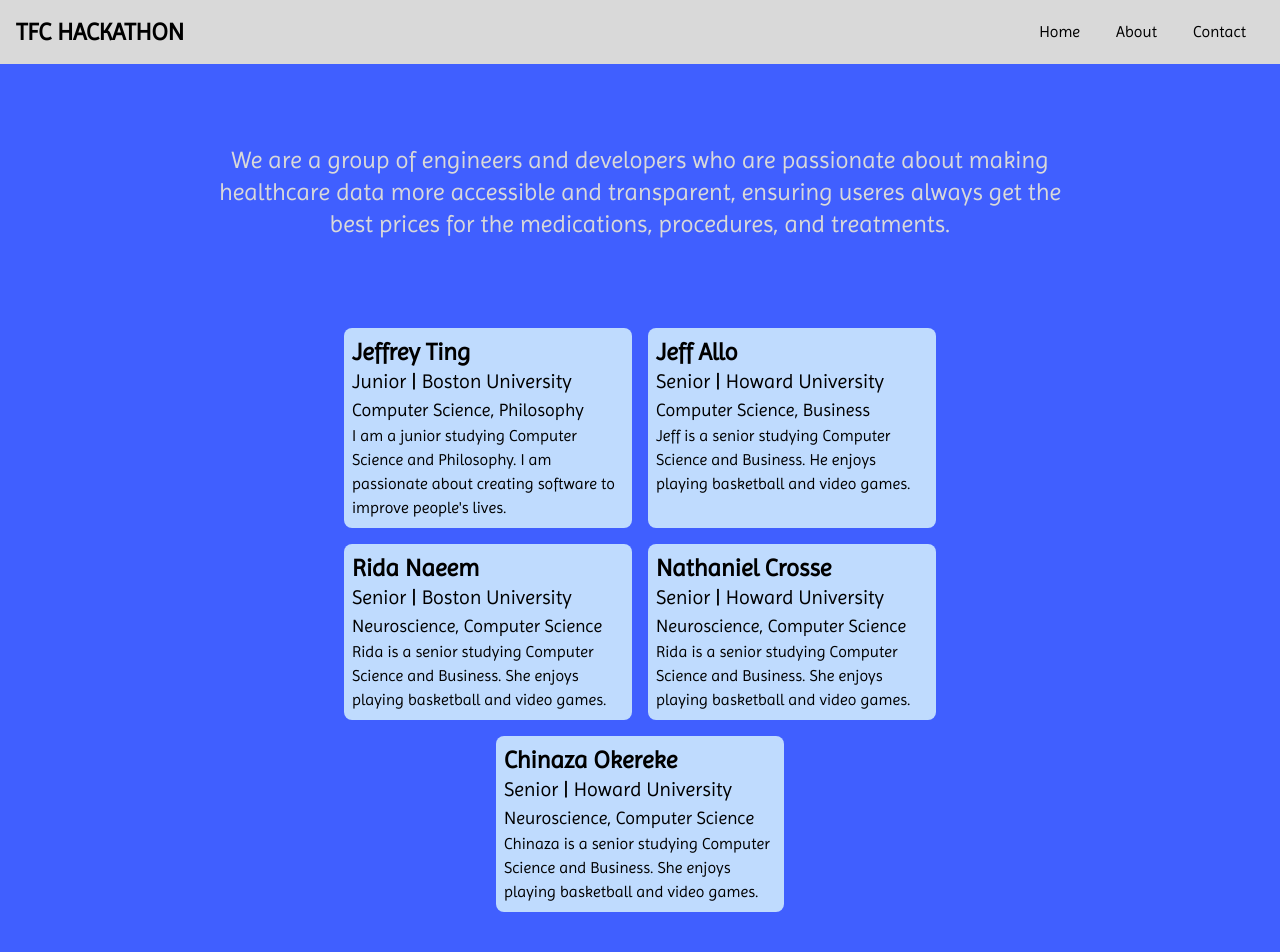
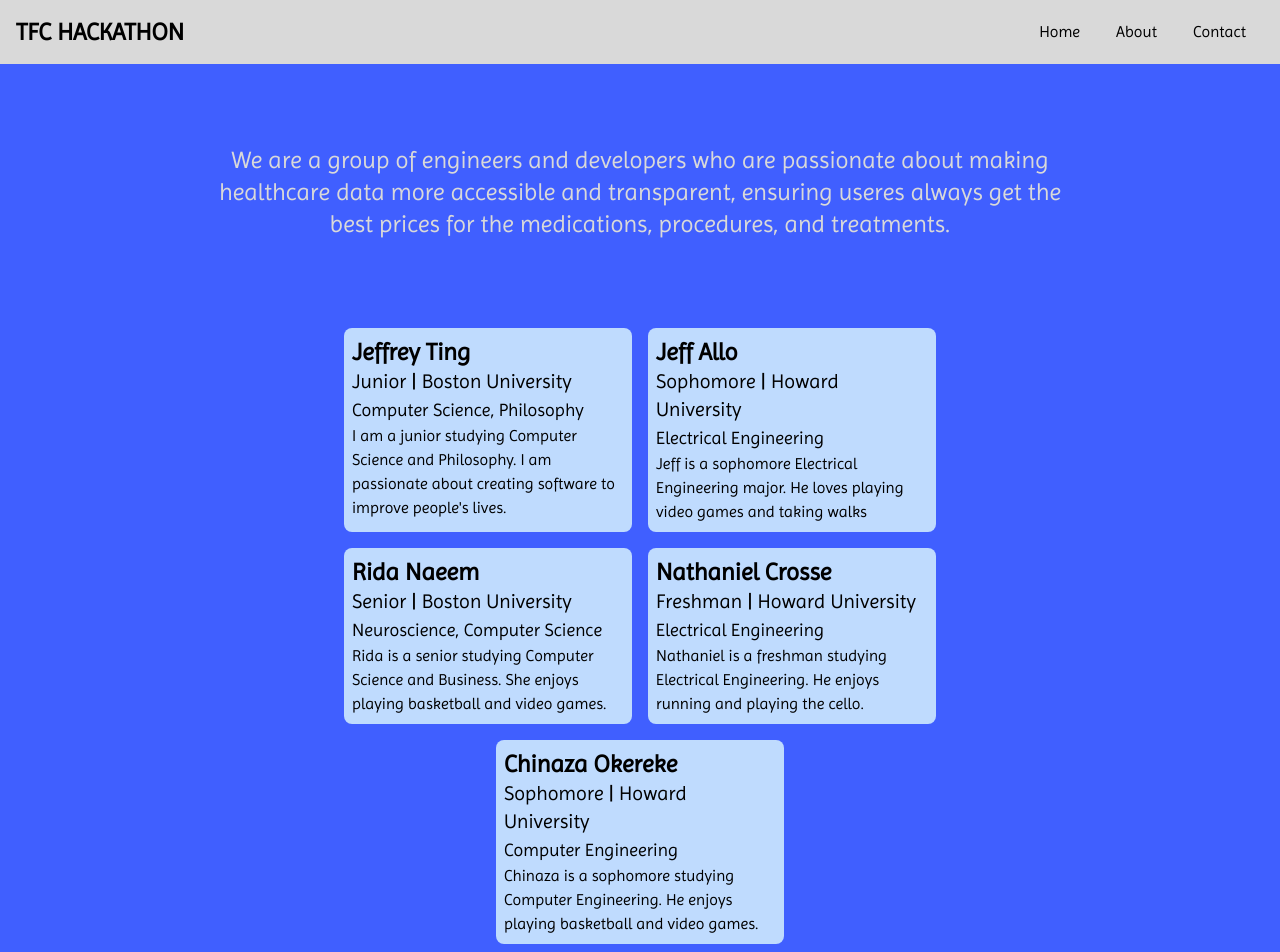
Before and after one commit to KingTingTheGreat/tfc-hackathon, a Next.js app: page /about in a window 1280 px wide. Before the commit the page ends 920 px from the top, so only its background shows below. Built offline with nearby package versions, Linux system fonts and the light colour scheme.

Commit message:
Edited about information

```diff
--- a/app/about/page.tsx
+++ b/app/about/page.tsx
@@ -12,9 +12,9 @@ const team: TeamMember[] = [
 	{
 		name: "Jeff Allo",
 		description:
-			"Jeff is a senior studying Computer Science and Business. He enjoys playing basketball and video games.",
-		majors: ["Computer Science", "Business"],
-		year: "Senior",
+			"Jeff is a sophomore Electrical Engineering major. He loves playing video games and taking walks",
+		majors: ["Electrical Engineering"],
+		year: "Sophomore",
 		school: "Howard University",
 	},
 	{
@@ -28,17 +28,17 @@ const team: TeamMember[] = [
 	{
 		name: "Nathaniel Crosse",
 		description:
-			"Rida is a senior studying Computer Science and Business. She enjoys playing basketball and video games.",
-		majors: ["Neuroscience", "Computer Science"],
-		year: "Senior",
+			"Nathaniel is a freshman studying Electrical Engineering. He enjoys running and playing the cello. ",
+		majors: ["Electrical Engineering"],
+		year: "Freshman",
 		school: "Howard University",
 	},
 	{
 		name: "Chinaza Okereke",
 		description:
-			"Chinaza is a senior studying Computer Science and Business. She enjoys playing basketball and video games.",
-		majors: ["Neuroscience", "Computer Science"],
-		year: "Senior",
+			"Chinaza is a sophomore studying Computer Engineering. He enjoys playing basketball and video games.",
+		majors: ["Computer Engineering"],
+		year: "Sophomore",
 		school: "Howard University",
 	},
 ];
```
